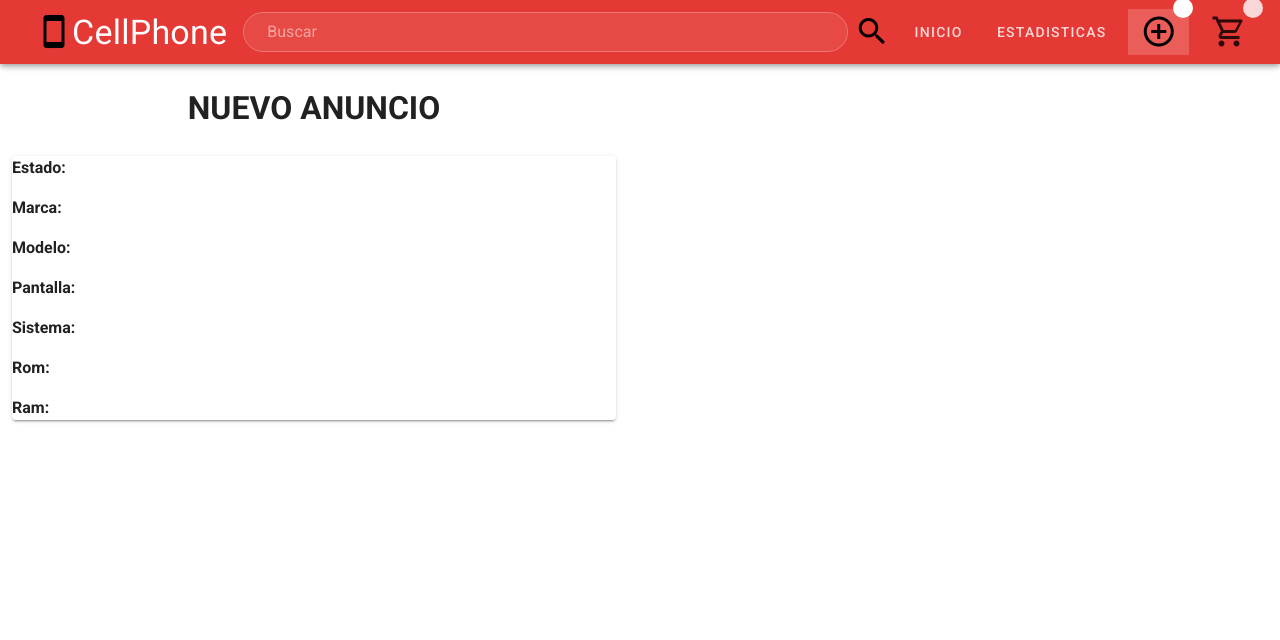
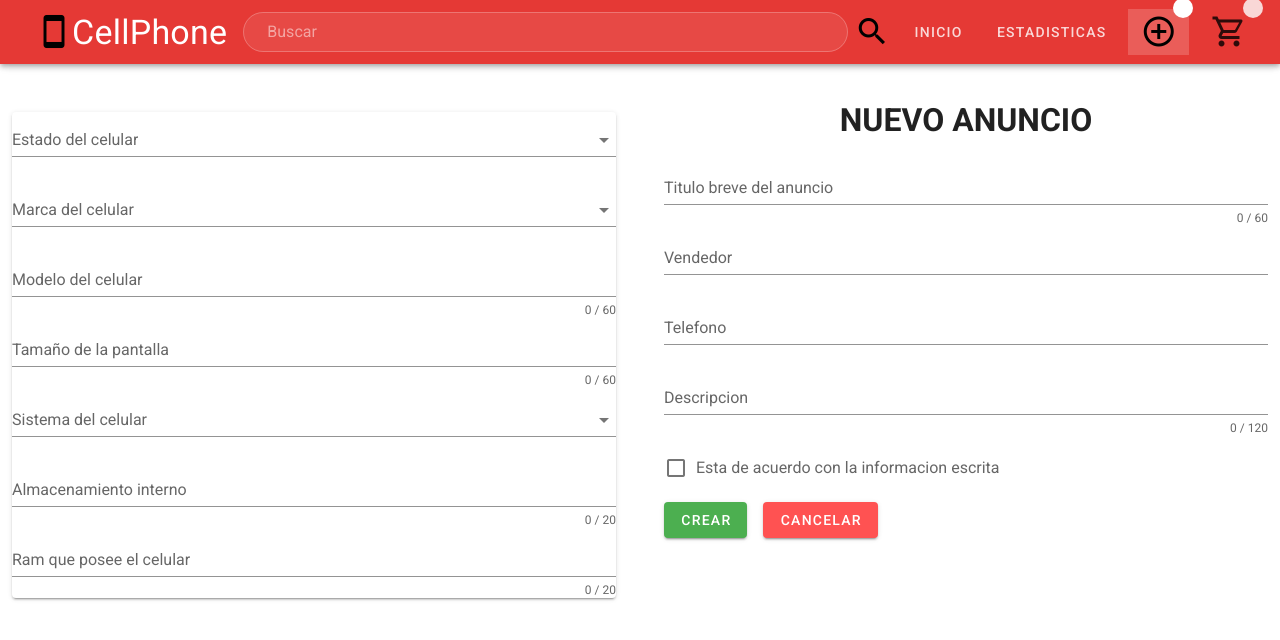
Before and after one commit to SofiaM-Lima/proyectovue, a Vue app: page /nuevo-anuncio in a window 1280 px wide. Shown: the top 640 px of the page. Built offline with nearby package versions, Linux system fonts and the light colour scheme; what vuefire would draw is missing.

Commit message:
mas avance

```diff
--- a/src/router/index.js
+++ b/src/router/index.js
@@ -26,7 +26,16 @@ const routes = [
     // this generates a separate chunk (about.[hash].js) for this route
     // which is lazy-loaded when the route is visited.
     component: () => import(/* webpackChunkName: "about" */ '../views/Nuevo-Anuncio.vue')
+  },
+  {
+    path: '/carrito',
+    name: 'Carrito',
+    // route level code-splitting
+    // this generates a separate chunk (about.[hash].js) for this route
+    // which is lazy-loaded when the route is visited.
+    component: () => import(/* webpackChunkName: "about" */ '../views/Carrito.vue')
   }
+
 ]
 
 const router = new VueRouter({
--- /dev/null
+++ b/src/views/Carrito.vue
@@ -0,0 +1,10 @@
+<template>
+    <h2 align="center">
+        <br>
+        <br>
+        <br>
+        <br>
+            Iphone 6 pantalla de 8 pulgadas, 64 Gb internos, 2 Gb de Ram, Solo
+            banda Tigo nuevo.
+          </h2>
+</template>
--- a/src/views/Nuevo-Anuncio.vue
+++ b/src/views/Nuevo-Anuncio.vue
@@ -1,26 +1,139 @@
 <template>
   <v-row>
     <v-col md="6">
+      <!--El lado izquierdo de los anuncios donde se dan las especificaciones del celular-->
       <v-container>
-          <br>
-          <br>
-          <br>
-           <h1 align="center">NUEVO ANUNCIO</h1>
-           <br>
+        <br />
+        <br />
+        <br />
+        <br />
         <v-card>
-            <p><b>Estado: </b></p>
-            <p><b>Marca: </b></p>
-            <p><b>Modelo: </b></p>
-            <p><b>Pantalla: </b></p>
-            <p><b>Sistema: </b></p>
-            <p><b>Rom: </b></p>
-            <p><b>Ram: </b></p>
+          <v-form ref="form" v-model="valid" lazy-validation>
+            <v-select
+            v-model="select" :items="items" :rules="[(v) => !!v || 'Item is required']"
+              label="Estado del celular" required ></v-select>
+            <v-select
+            v-model="select" :items="items1" :rules="[(v) => !!v || 'Item is required']"
+              label="Marca del celular" required ></v-select>
+            <v-text-field
+              v-model="modelo" :counter="60" :rules="modeloRules"
+              label="Modelo del celular" required ></v-text-field>
+            <v-text-field
+              v-model="pantalla" :counter="60" :rules="pantallaRules"
+              label="Tamaño de la pantalla" required ></v-text-field>
+            <v-select
+              v-model="select" :items="items2" :rules="[(v) => !!v || 'Item is required']"
+              label="Sistema del celular" required ></v-select>
+            <v-text-field
+              v-model="rom" :counter="20" :rules="romRules"
+              label="Almacenamiento interno" required ></v-text-field>
+            <v-text-field
+              v-model="ram" :counter="20" :rules="ramRules"
+              label="Ram que posee el celular" required ></v-text-field>
+          </v-form>
         </v-card>
+      </v-container>
+    </v-col>
+
+    <v-col md="6">
+      <br />
+      <br />
+      <br />
+      <br />
+        <h1 align="center">NUEVO ANUNCIO</h1>
+      <v-container>
+        <v-form ref="form" v-model="valid" lazy-validation>
+          <v-text-field
+            v-model="name" :counter="60" :rules="nameRules"
+            label="Titulo breve del anuncio" required
+          ></v-text-field>
+          <v-text-field
+            v-model="vendedor" :rules="vendedorRules"
+            label="Vendedor" required
+          ></v-text-field>
+          <v-text-field
+            v-model="telefono" :rules="telefonoRules"
+            label="Telefono" required
+          ></v-text-field>
+          <v-text-field
+            v-model="descripcion" :counter="120" :rules="descripcionRules"
+            label="Descripcion" required
+          ></v-text-field>
+          <v-checkbox
+            v-model="checkbox" :rules="[(v) => !!v || 'You must agree to continue!']"
+            label="Esta de acuerdo con la informacion escrita" required
+          ></v-checkbox>
+          <v-btn
+            :disabled="!valid" color="success"
+            class="mr-4" @click="validate"
+          >
+            Crear</v-btn
+          >
+          <v-btn color="error" class="mr-4" @click="reset">Cancelar</v-btn>
+        </v-form>
       </v-container>
     </v-col>
   </v-row>
 </template>
 
 <script>
-export default {};
+export default {
+  data: () => ({
+    valid: true,
+    name: "",
+    nameRules: [
+      (v) => !!v || "Descripcion del producto es requerido",
+      (v) => (v && v.length <= 60) || "Name must be less than 60 characters",
+    ],
+    vendedor: "",
+    vendedorRules: [
+      (v) => !!v || "Nombre del vendedor requerido",
+      (v) => (v && v.length <= 60) || "Name must be less than 60 characters",
+    ],
+    telefono: "",
+    telefonoRules: [
+      (v) => !!v || "Telefono requerido",
+      (v) => (v && v.length <= 60) || "Name must be less than 60 characters",
+    ],
+    modelo: "",
+    modeloRules: [
+      (v) => !!v || "Modelo del celular",
+      (v) => (v && v.length <= 60) || "Name must be less than 60 characters",
+    ],
+    pantalla: "",
+    pantallaRules: [
+      (v) => !!v || "Descripcion del tamaño de la pantalla",
+      (v) => (v && v.length <= 60) || "Name must be less than 60 characters",
+    ],
+    descripcion: "",
+    descripcioRules: [
+      (v) => !!v || "Descripcion del producto es requerido",
+      (v) => (v && v.length <= 120) || "Descripcion tiene que ser en menos de 120 caracteres",
+    ],
+    rom: "",
+    romRules: [
+      (v) => !!v || "Almacenamiento interno",
+      (v) => (v && v.length <= 20) || "Name must be less than 20 characters",
+    ],
+      ram: "",
+    ramRules: [
+      (v) => !!v || "Ram del celular",
+      (v) => (v && v.length <= 20) || "Name must be less than 20 characters",
+    ],
+    select: null,
+    items: ["Nuevo", "Usado"],
+    items1: ["Iphone", "Samsung", "Xiaomi", "Huawei", "Nokia", "Alcatel"],
+    items2: ["Windows", "Ios", "Android"],
+    checkbox: false,
+  }),
+
+  methods: {
+    validate() {
+      this.$refs.form.validate();
+    },
+    reset() {
+      this.$refs.form.reset();
+    },
+  },
+};
 </script>
```
